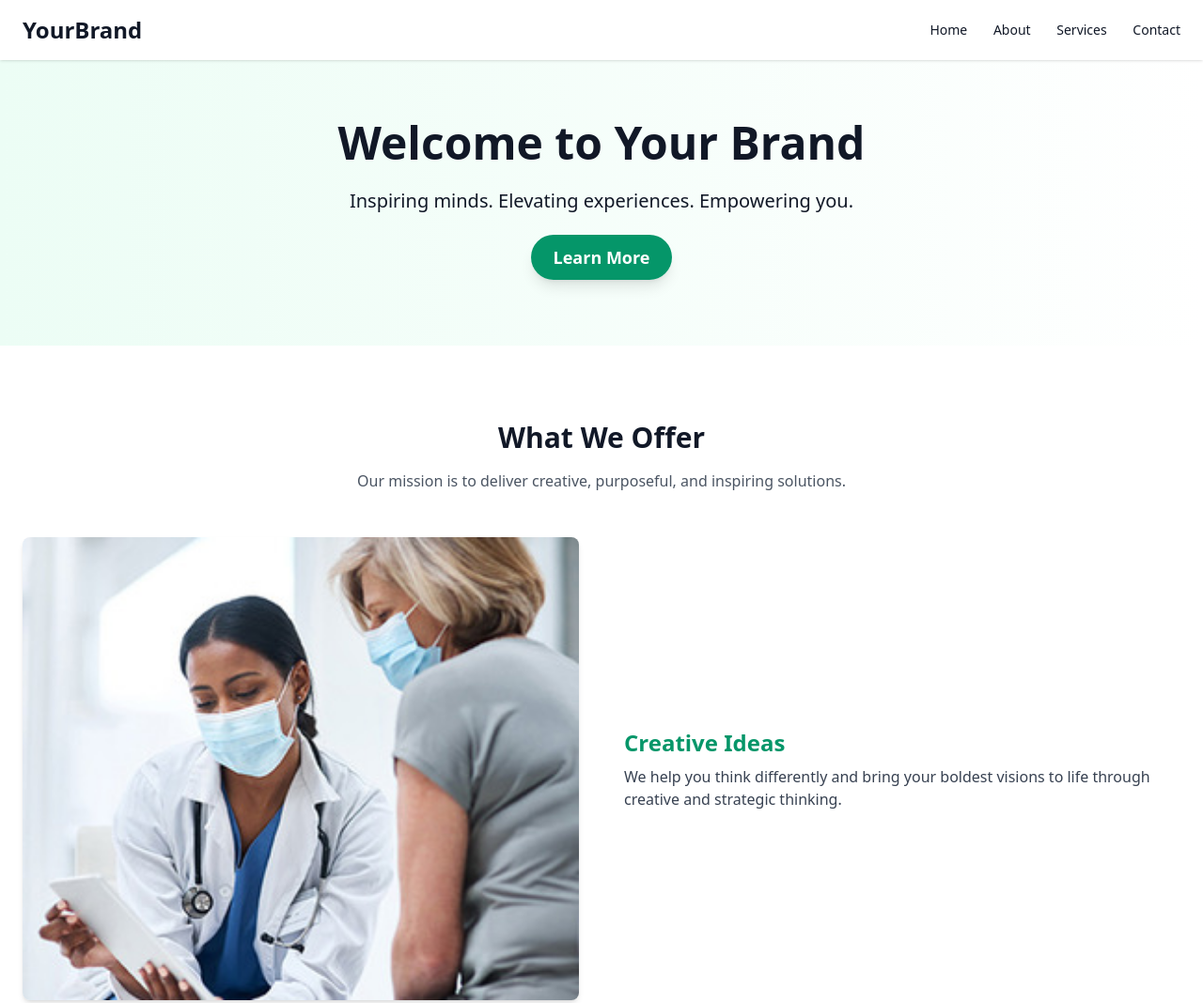
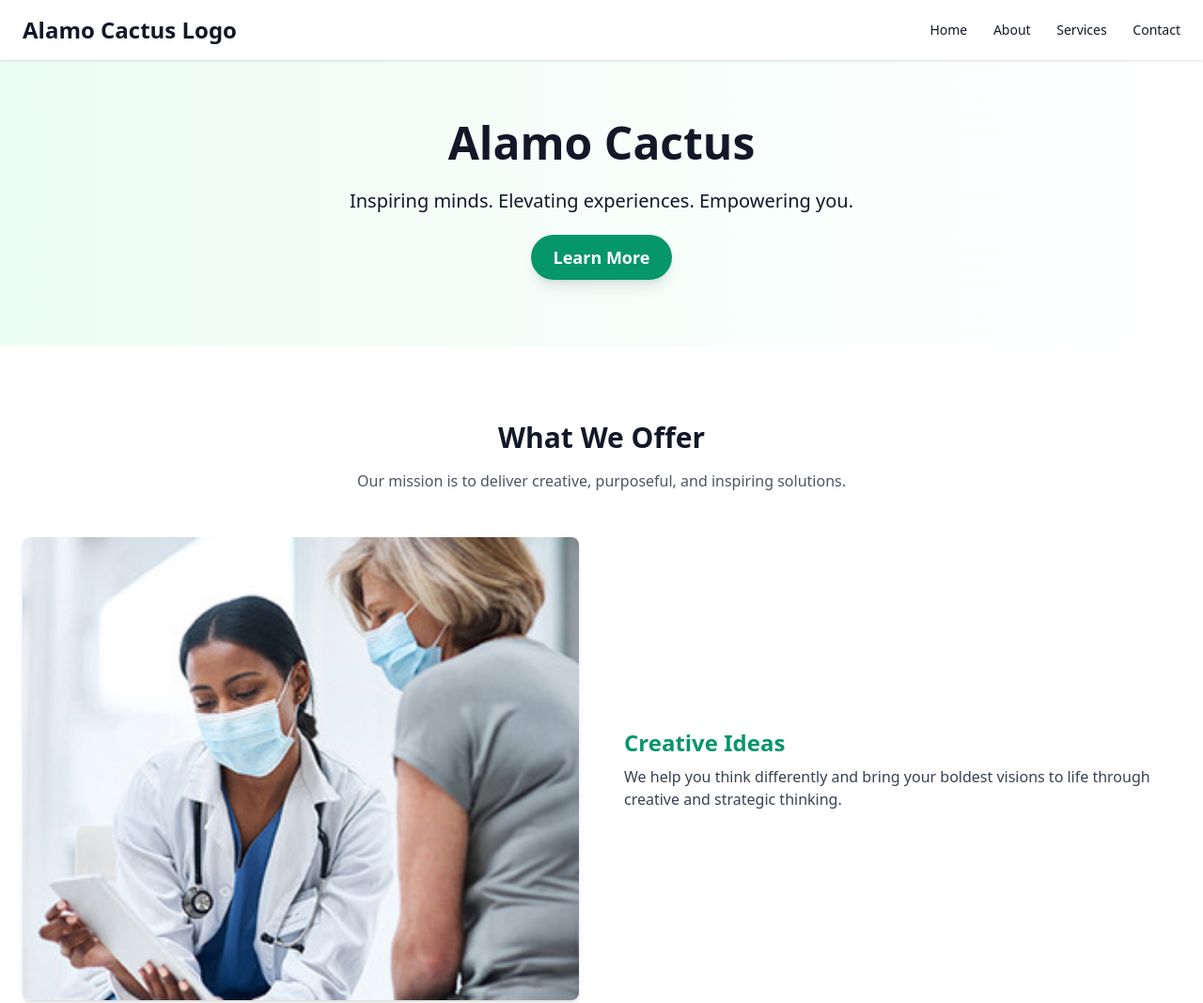
Before and after one commit to Stephen-OG/alamocactus, a plain HTML site: page index.html in a window 1280 px wide. Shown: the top 1068 px of the page at 94% size. Drawn offline with nearby package versions, Linux system fonts and the light colour scheme.

Commit message:
made edit

```diff
--- a/index.html
+++ b/index.html
@@ -10,7 +10,7 @@
   <!-- Navbar -->
   <header class="fixed w-full z-50 bg-white shadow">
     <div class="container mx-auto px-6 py-4 flex justify-between items-center">
-      <h1 class="text-2xl font-bold">YourBrand</h1>
+      <h1 class="text-2xl font-bold">Alamo Cactus Logo</h1>
       <nav class="space-x-6 text-sm font-medium">
         <a href="index.html" class="hover:text-emerald-600 transition">Home</a>
         <a href="about.html" class="hover:text-emerald-600 transition">About</a>
@@ -24,7 +24,7 @@
   <section class="pt-32 pb-20 bg-gradient-to-r from-emerald-50 to-white">
     <div class="container mx-auto px-6 text-center">
       <h2 class="text-4xl md:text-5xl font-extrabold leading-tight mb-6 animate-fade-in">
-        Welcome to Your Brand
+        Alamo Cactus
       </h2>
       <p class="text-lg md:text-xl mb-8 animate-fade-in delay-200">
         Inspiring minds. Elevating experiences. Empowering you.
```
Also changed, not shown: 1 other file.
